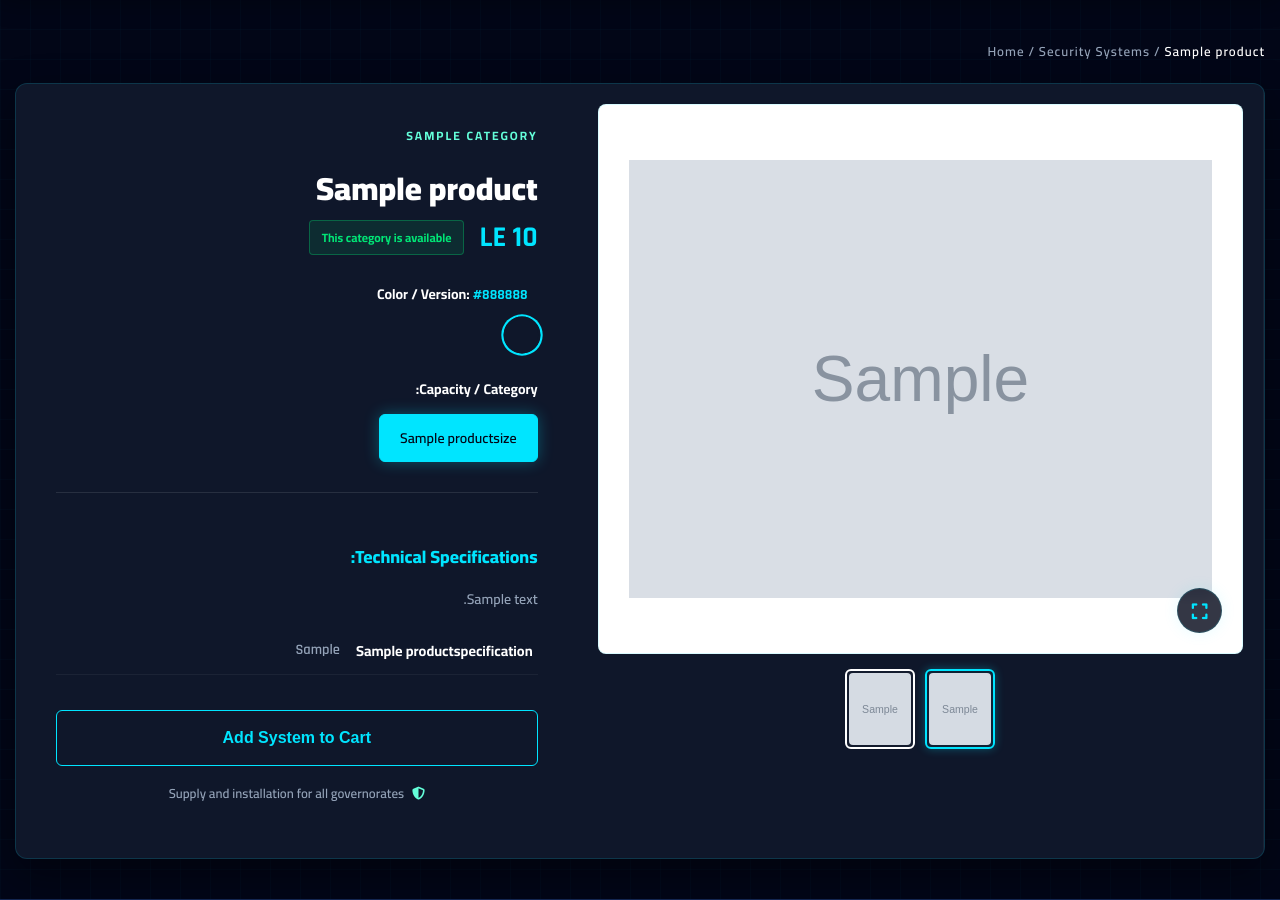
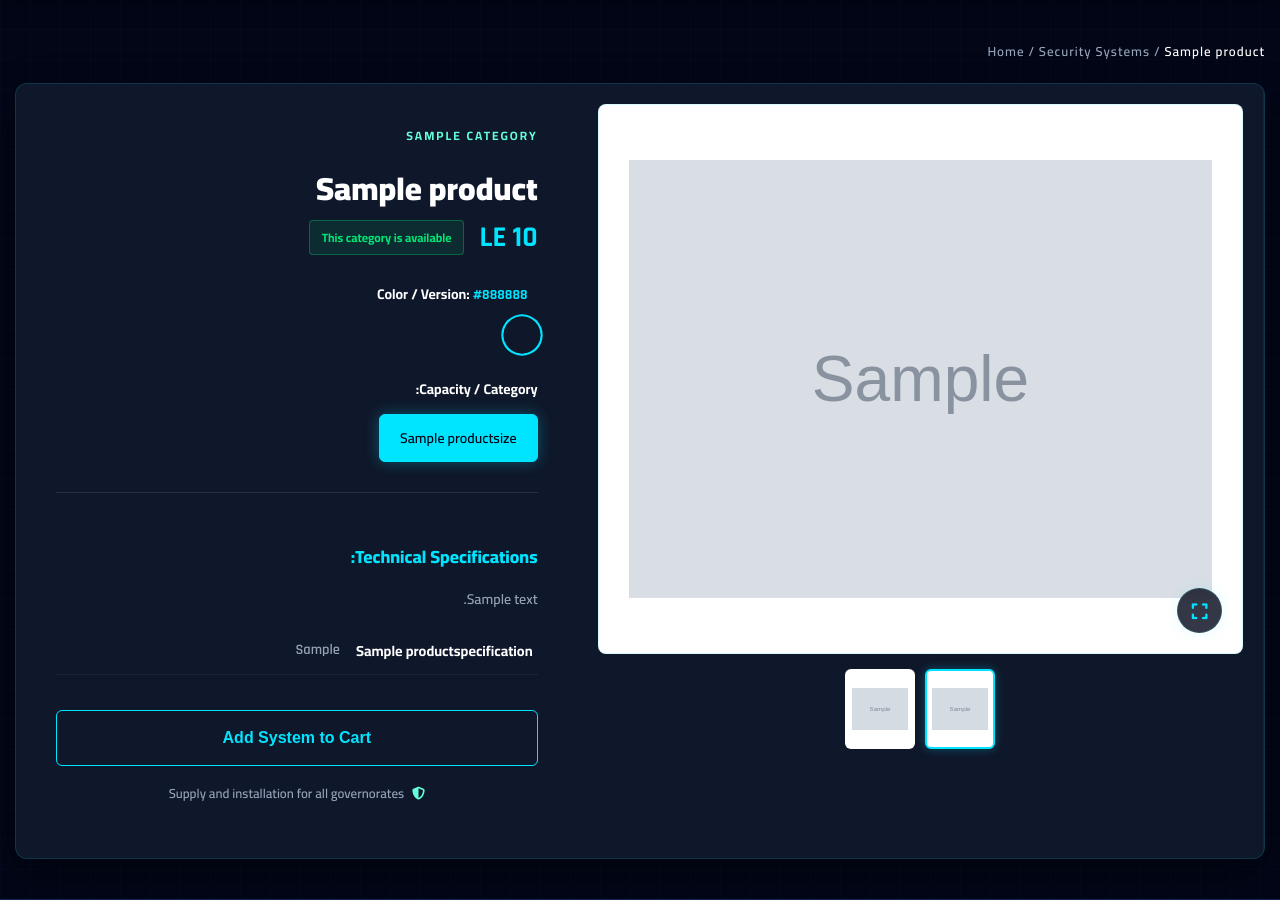
Before and after one commit to youseff11/Elbasty-Groub, a Django app: page /product/1/ in a window 1280 px wide. Shown: the part 73-973 px from the top of the page. Run offline with Django 5.2, Linux system fonts and the light colour scheme; tables that the repository leaves empty hold one stand-in row (values such as "Sample post"); grey boxes marked "Sample" are stand-in pictures.

Commit message:
first commit

```diff
--- a/templates/product_detail.html
+++ b/templates/product_detail.html
@@ -113,11 +113,11 @@
 
     .thumbnail-gallery { display: flex; gap: 10px; margin-top: 15px; justify-content: center; }
     .thumb {
-        width: 70px; height: 80px; border: 2px solid #ffffff; border-radius: 6px;
-        cursor: pointer; transition: 0.3s; padding: 2px; background: rgba(255,255,255,0.02);
+        width: 70px; height: 80px; border: 2px solid transparent; border-radius: 6px;
+        cursor: pointer; transition: 0.3s; padding: 5px; background: #ffffff;
     }
-    .thumb.active { border-color: var(--neon-blue); box-shadow: 0 0 10px rgba(0, 229, 255, 0.3); background: rgba(0, 229, 255, 0.05); }
-    .thumb img { width: 100%; height: 100%; object-fit: cover; border-radius: 4px; }
+    .thumb.active { border-color: var(--neon-blue); box-shadow: 0 0 10px rgba(0, 229, 255, 0.3); }
+    .thumb img { width: 100%; height: 100%; object-fit: contain; }
 
     .info-section { padding: 40px; position: sticky; top: 80px; align-self: start; }
 
```
